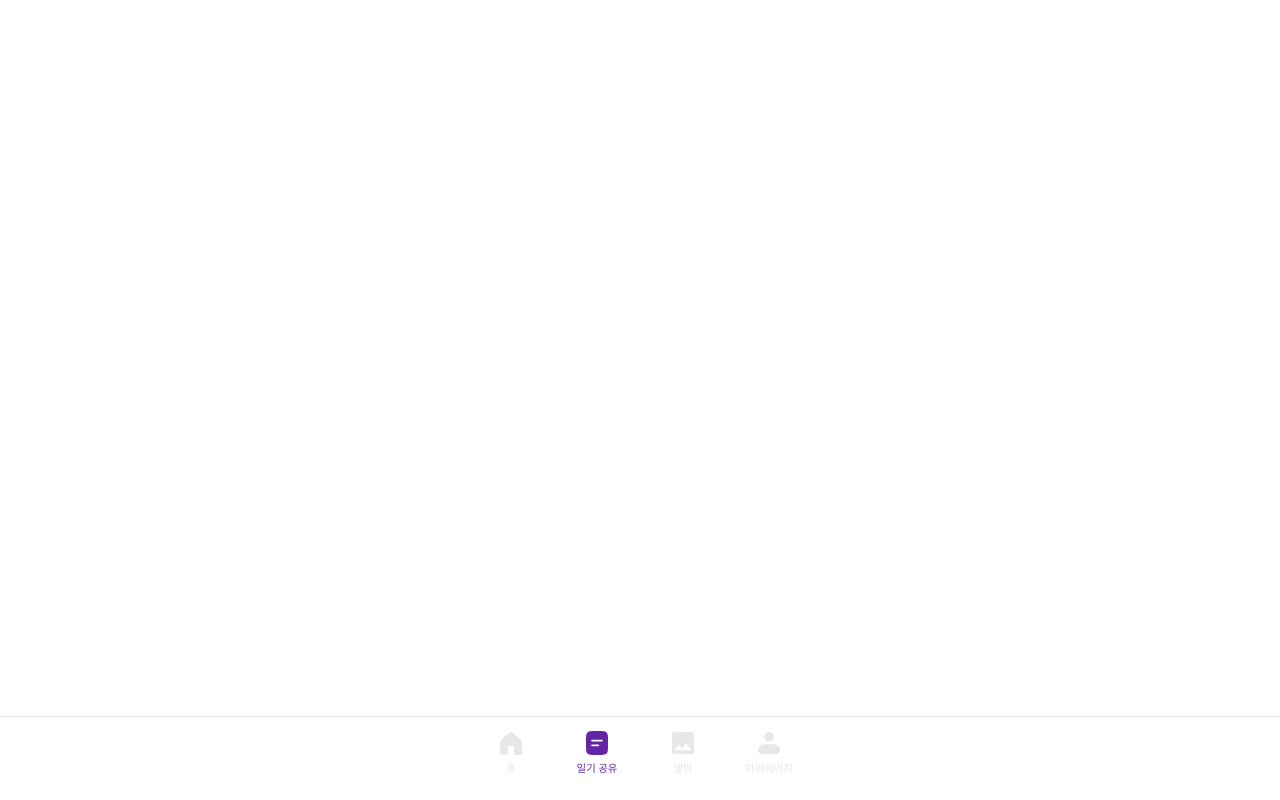
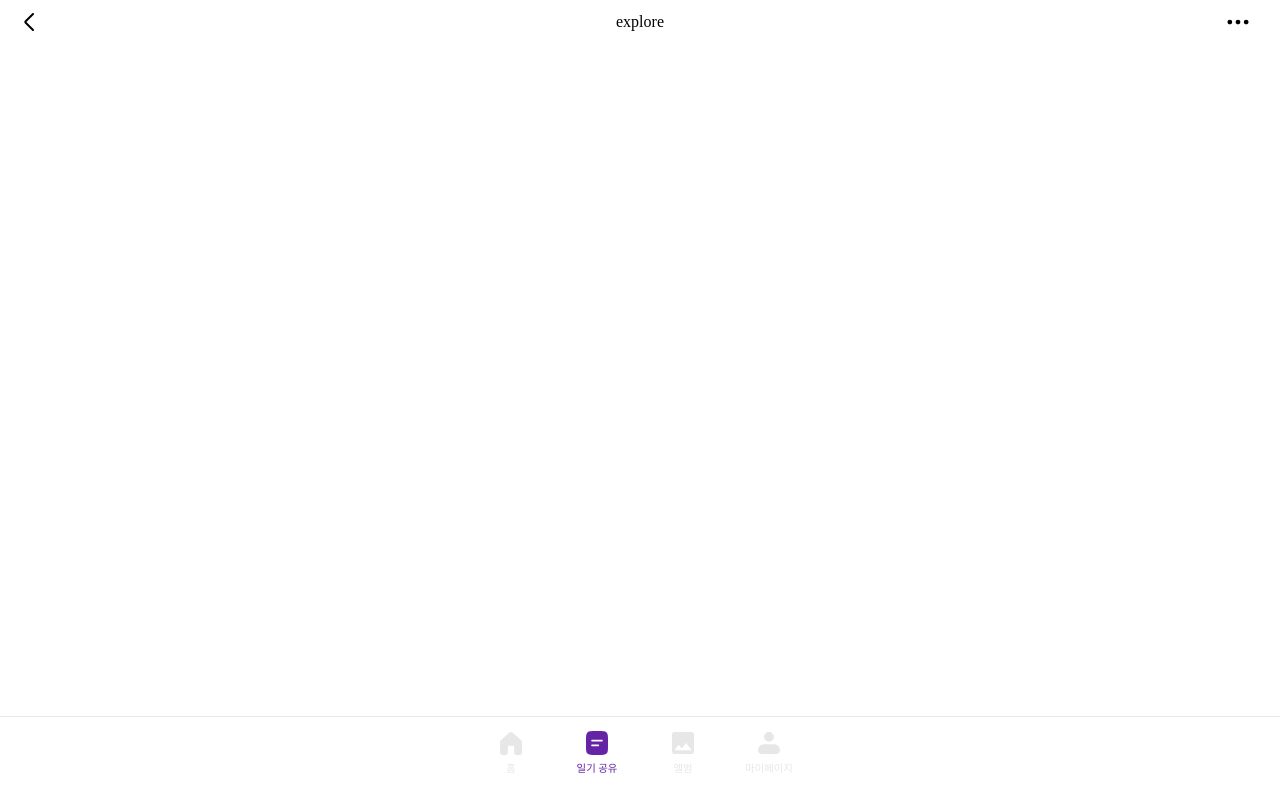
Before and after one commit to Canvas-Diary/Frontend, a React (Vite) app: page /explore in a window 1280 px wide. Built offline with nearby package versions, Linux system fonts and the light colour scheme.

Commit message:
refactor: App bar 페이지에서 제거하고 layout으로 이동

```diff
--- a/src/components/layout/Layout.tsx
+++ b/src/components/layout/Layout.tsx
@@ -1,9 +1,31 @@
-import { Outlet } from "react-router-dom";
+import { Outlet, useLocation } from "react-router-dom";
 import Navbar from "../common/Navbar";
+import Appbar from "../common/Appbar";
 
 const Layout = () => {
+  const location = useLocation();
+
+  const shouldDeleteAppBar = () => {
+    const pathsWithAppBar = ["/", "/album"];
+    return pathsWithAppBar.includes(location.pathname);
+  };
+
+  const getAppBarText = () => {
+    switch (location.pathname) {
+      case "/explore":
+        return "explore";
+      case "/mypage":
+        return "마이페이지";
+      default:
+        return "";
+    }
+  };
+
   return (
     <div className="flex h-screen w-screen flex-col">
+      {!shouldDeleteAppBar() && (
+        <Appbar text={getAppBarText()} backHandler={() => {}} menuHandler={() => {}} />
+      )}
       <div className="flex-grow overflow-scroll">
         <Outlet />
       </div>
```
